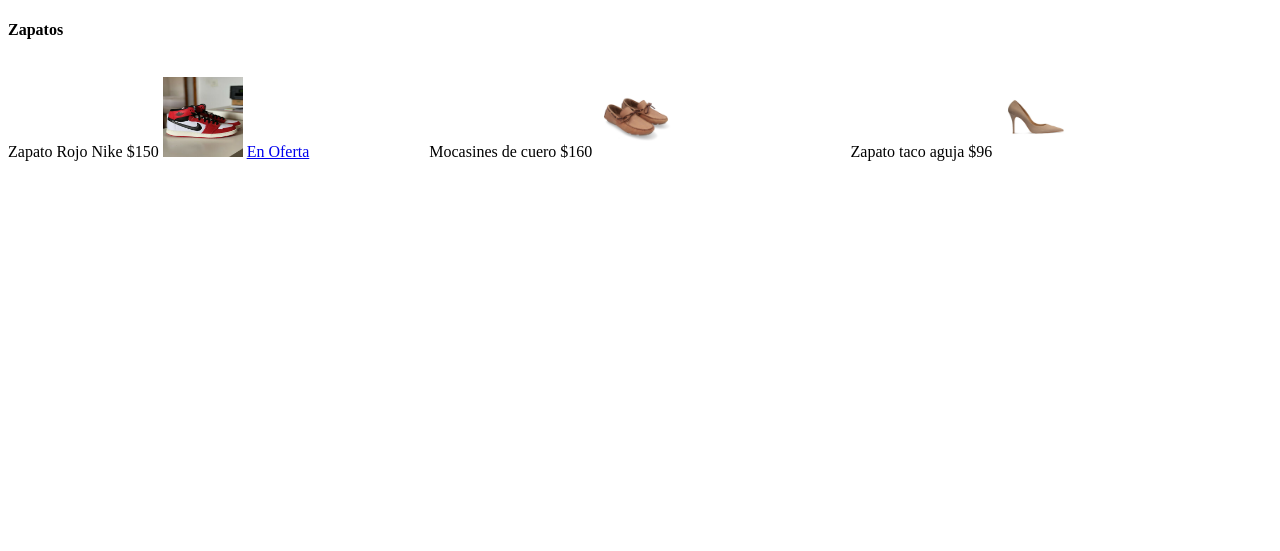
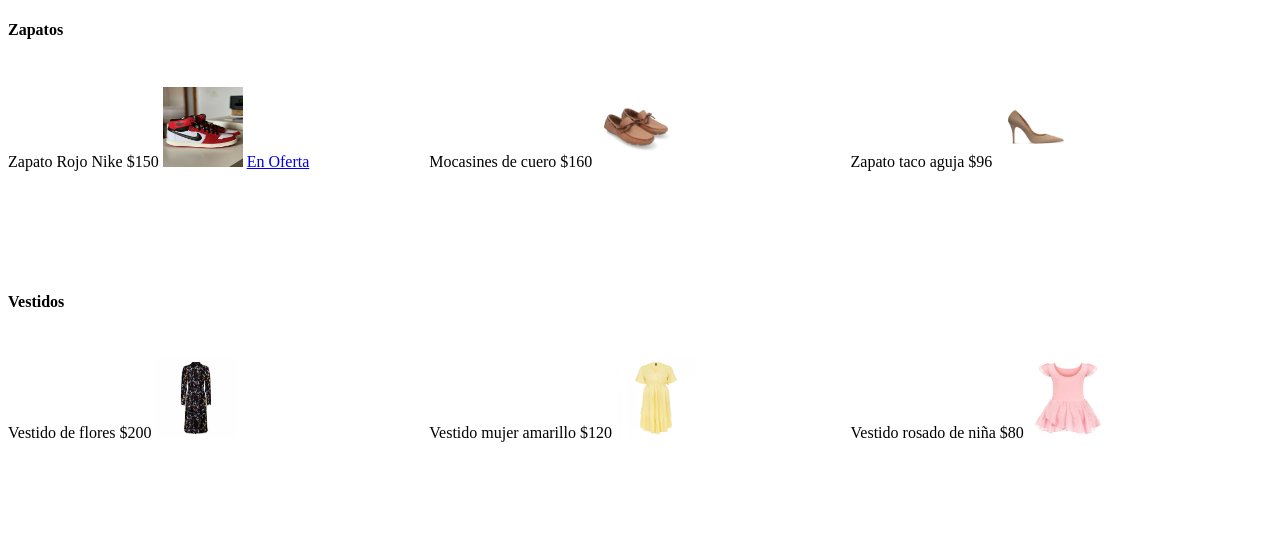
Before and after one commit to hlbv17/taller2_grupo5, a plain HTML site: page productos.html in a window 1280 px wide. Drawn offline with Linux system fonts and the light colour scheme.

Commit message:
vestidos avance

```diff
--- a/assets/css/estilos.css
+++ b/assets/css/estilos.css
@@ -7,4 +7,5 @@ p{
 img{
     width: 80px;
     height: 80px;
+    margin-top: 10px;
 }
--- a/productos.html
+++ b/productos.html
@@ -20,5 +20,20 @@
                 <img src="assets/img/tacones.jpg"/>
             </p>
         </section>
+        <section>
+            <h4>Vestidos</h4>
+            <p>
+                Vestido de flores $200
+                <img src="assets/img/vestido_flor.jpeg"/>
+            </p>
+            <p>
+                Vestido mujer amarillo $120
+                <img src="assets/img/vestido_amarillo.jpeg"/>
+            </p>
+            <p>
+                Vestido rosado de niña $80
+                <img src="assets/img/vestido_rosa.jpeg"/>
+            </p>
+        </section>
     </body>
 </html>
```
Also changed, not shown: assets/img/vestido_amarillo.jpeg (added), assets/img/vestido_flor.jpeg (added), assets/img/vestido_rosa.jpeg (added).
